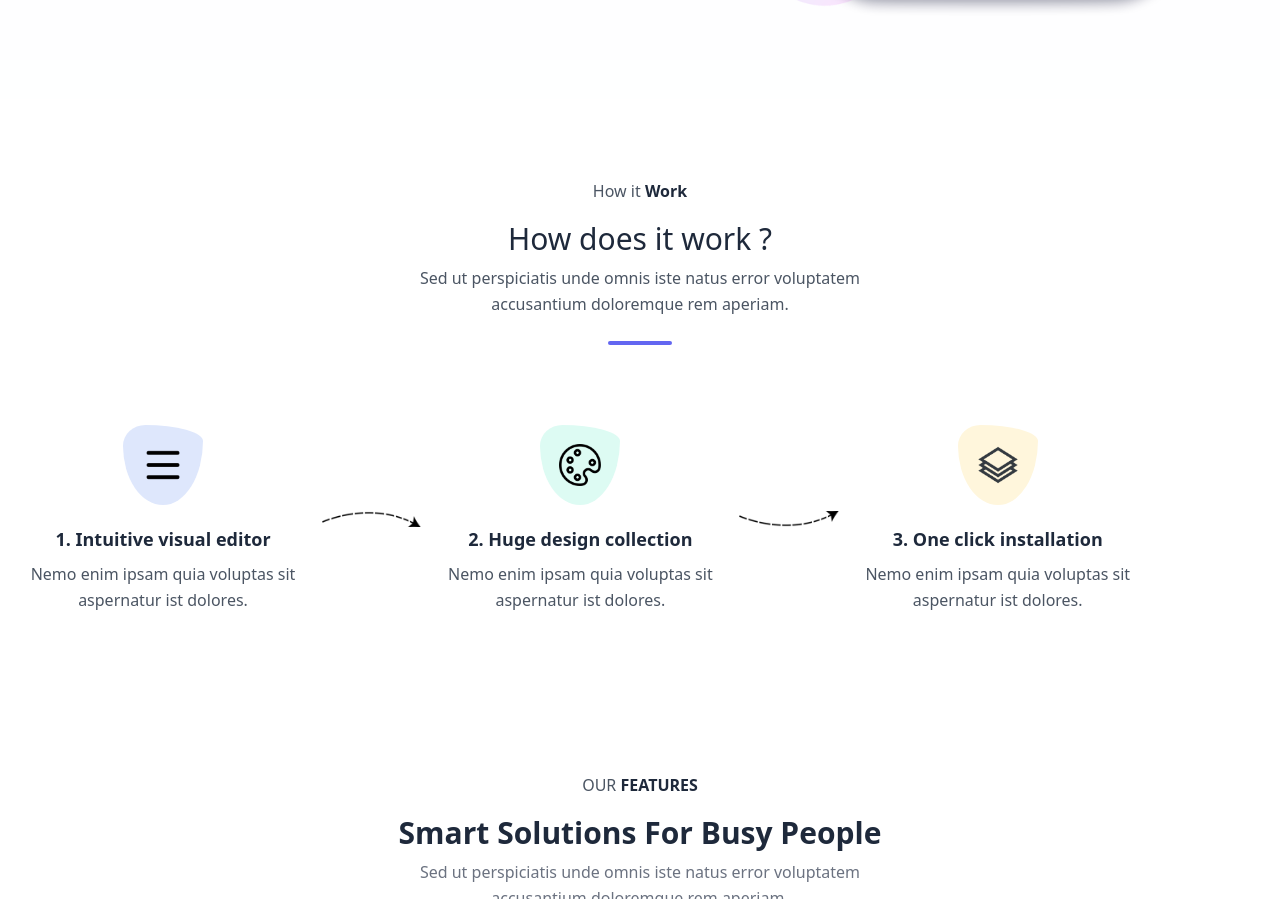
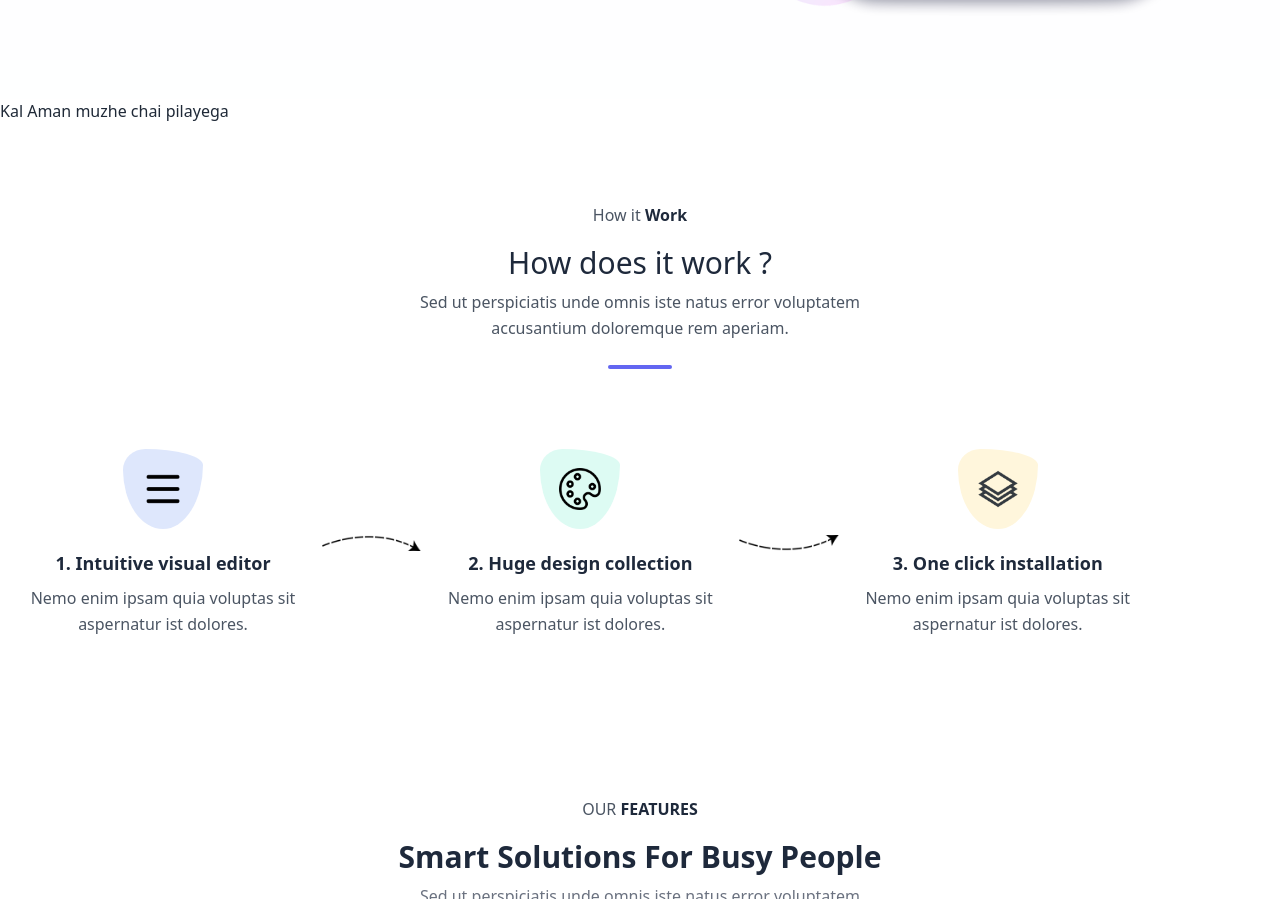
Before and after one commit to SolankiAman004/AppexyApplication, a website: page index.html in a window 1280 px wide. Shown: the part 897-1796 px from the top of the page. Drawn offline with nearby package versions, Linux system fonts and the light colour scheme.

Commit message:
Update index.html

```diff
--- a/index.html
+++ b/index.html
@@ -97,6 +97,7 @@
           </section>
         </div>
     </div>
+    <h1>Kal Aman muzhe chai pilayega</h1>
     <!-- section 2 started -->
     <section class="text-gray-600 body-font">
           <div class="container px-5 py-20 mx-auto">
```
